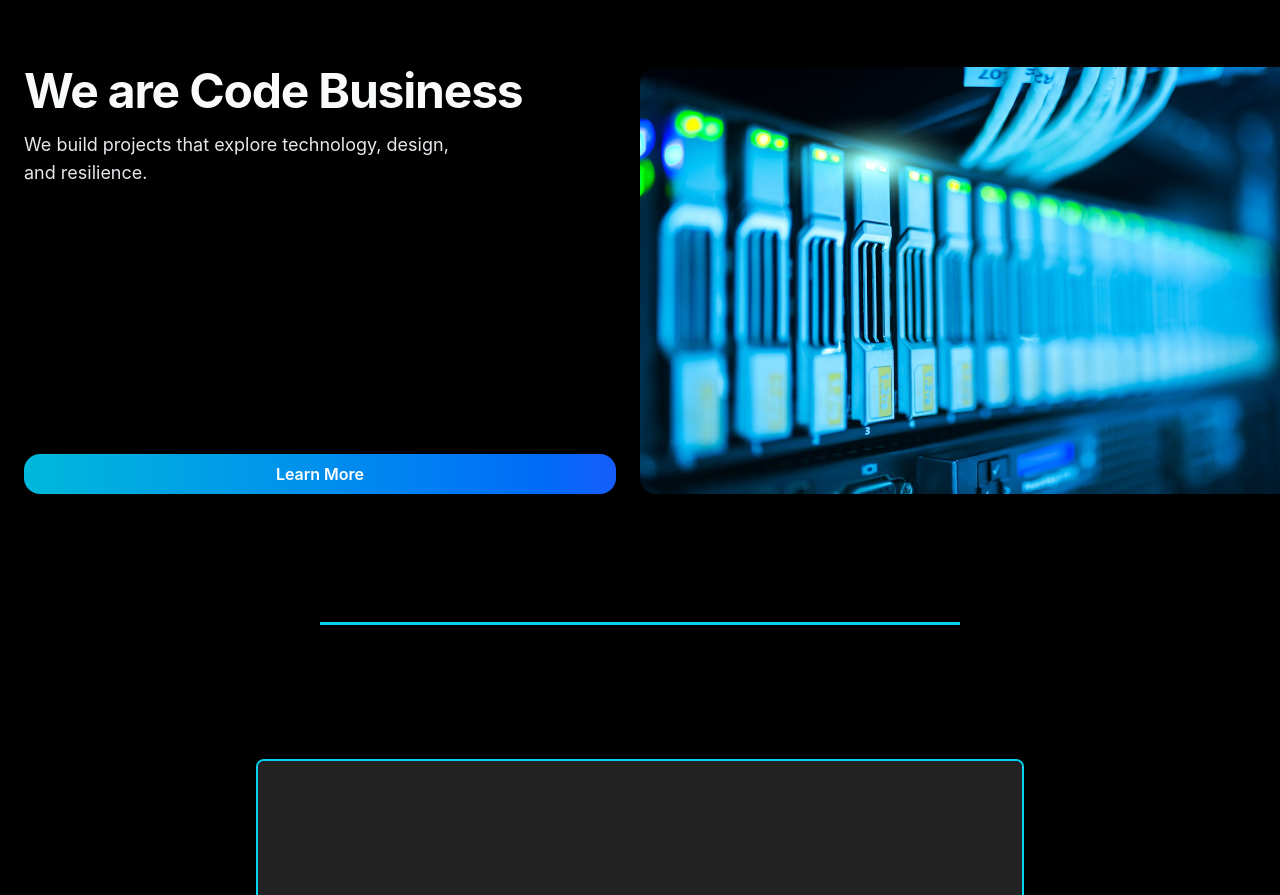
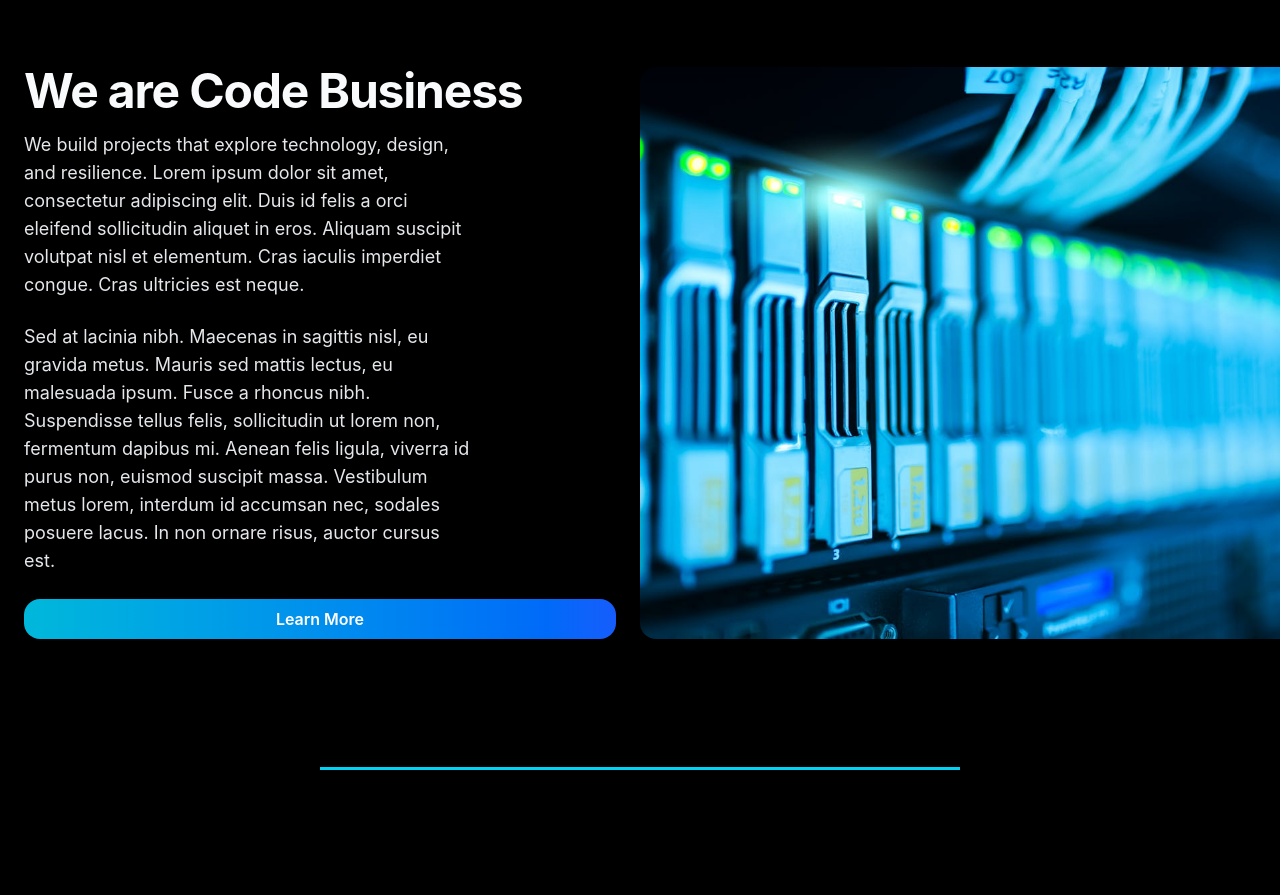
Before and after one commit to danielbnhz/Code_Business, a React (Vite) app: page / in a window 1280 px wide. Shown: the part 1000-1895 px from the top of the page. Built offline with nearby package versions, Linux system fonts and the light colour scheme.

Commit message:
Fixed structure of app.jsx

```diff
--- a/package.json
+++ b/package.json
@@ -12,7 +12,7 @@
     "gsap": "^3.12.7",
     "react": "^19.1.1",
     "react-dom": "^19.1.1",
-    "react-router-dom": "^7.8.1"
+    "react-router-dom": "^7.9.4"
   },
   "scripts": {
     "dev": "vite",
--- a/src/App.jsx
+++ b/src/App.jsx
@@ -1,26 +1,15 @@
-import Navbar from "./components/Navbar.jsx";
-import Banner from "./components/Banner.jsx";
-import Intro from "./components/Intro.jsx";
-import Carousel from "./components/Carousel.jsx";
-import Footer from "./components/Footer.jsx";
 import React from "react";
-import Divider from "./components/Divider";
-import FourCardSection from "./components/FourCardSection";
+import { BrowserRouter as Router, Routes, Route } from "react-router-dom";
+import Home from "./pages/Home.jsx";
 
-
-export default function App() {
+function App() {
   return (
-    <>
-      <Navbar />
-      <Banner />
-      <Divider />
-      <Intro />
-      <Divider />
-      <Carousel />
-      <Divider />
-      <FourCardSection />
-      <Footer />
-
-    </>
+    <Router>
+      <Routes>
+        <Route path="/" element={<Home />} />
+      </Routes>
+    </Router>
   );
 }
+
+export default App;
--- a/src/components/Intro.jsx
+++ b/src/components/Intro.jsx
@@ -11,7 +11,17 @@ export default function Intro() {
                         We are Code Business
                     </h1>
                     <p className="text-lg text-gray-200 mb-6 max-w-md">
-                        We build projects that explore technology, design, and resilience.
+                        We build projects that explore technology, design, and resilience. Lorem ipsum dolor sit amet,
+                        consectetur adipiscing elit. Duis id felis a orci eleifend sollicitudin aliquet in eros.
+                        Aliquam suscipit volutpat nisl et elementum. Cras iaculis imperdiet congue. Cras ultricies est neque.
+
+                    </p>
+                    <p className="text-lg text-gray-200 mb-6 max-w-md">
+
+                                            Sed at lacinia nibh. Maecenas in sagittis nisl, eu gravida metus. Mauris sed mattis lectus, eu malesuada ipsum.
+                        Fusce a rhoncus nibh. Suspendisse tellus felis, sollicitudin ut lorem non, fermentum dapibus mi. Aenean felis ligula,
+                         viverra id purus non, euismod suscipit massa. Vestibulum metus lorem, interdum id accumsan nec, sodales posuere lacus.
+                          In non ornare risus, auctor cursus est.
                     </p>
                 </div>
 
--- /dev/null
+++ b/src/pages/Home.jsx
@@ -0,0 +1,26 @@
+import Navbar from "../components/Navbar.jsx";
+import Banner from "../components/Banner.jsx";
+import Intro from "../components/Intro.jsx";
+import Carousel from "../components/Carousel.jsx";
+import Footer from "../components/Footer.jsx";
+import React from "react";
+import Divider from "../components/Divider";
+import FourCardSection from "../components/FourCardSection";
+
+
+export default function Home() {
+  return (
+    <>
+      <Navbar />
+      <Banner />
+      <Divider />
+      <Intro />
+      <Divider />
+      <Carousel />
+      <Divider />
+      <FourCardSection />
+      <Footer />
+
+    </>
+  );
+}
```
Also changed, not shown: 1 other file (tests, documents, lock files or other folders).
